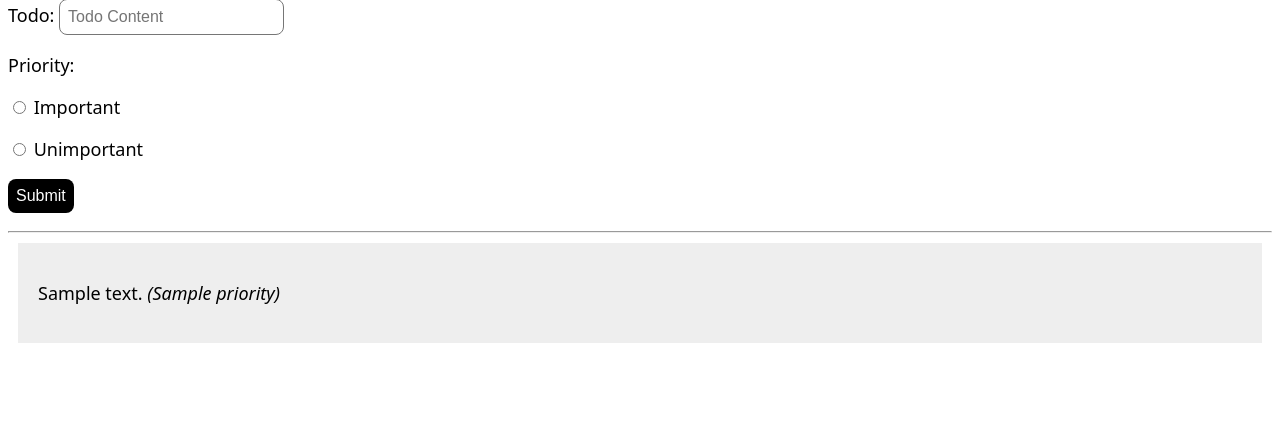
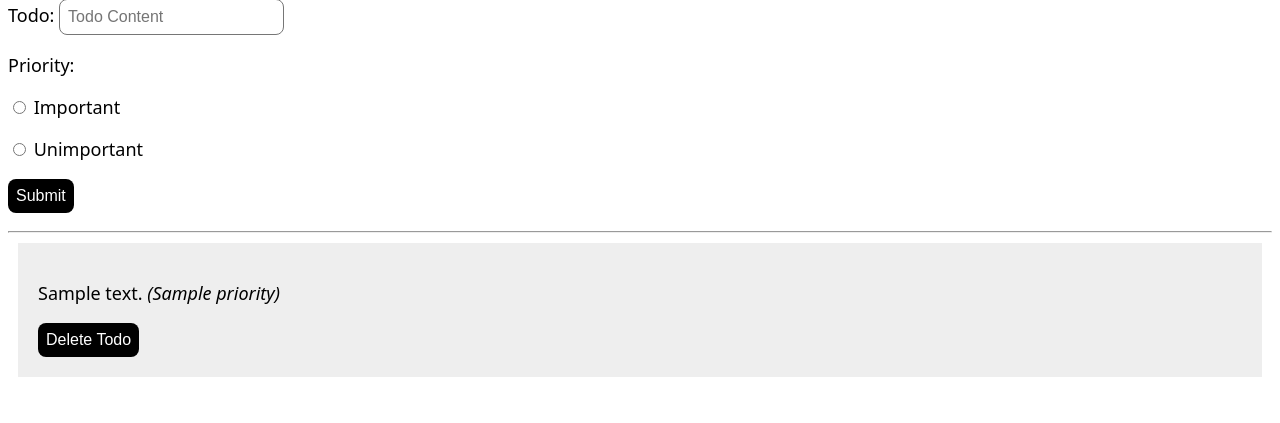
Before and after one commit to joemiddie13/todo_pymongo, a Flask app: page / in a window 1280 px wide. Shown: the part 118-541 px from the top of the page. Run offline with Flask 3, Linux system fonts and the light colour scheme; a database or web service that is not in the repository returns one stand-in record (values such as "Sample title").

Commit message:
Working application up to Studio 3T application. Next, stretch challenges.

```diff
--- a/app.py
+++ b/app.py
@@ -17,5 +17,10 @@ def index():
         todos.insert_one({'content': content, 'priority': degree})
         return redirect(url_for('index'))
 
-    all_todos = todos.find() # Add this line outside the if block!
-    return render_template('index.html', todos=all_todos) # add todos here!
+    all_todos = todos.find()
+    return render_template('index.html', todos=all_todos)
+
+@app.post('/<id>/delete/')
+def delete(id):
+    todos.delete_one({"_id": ObjectId(id)})
+    return redirect(url_for('index'))
--- a/templates/index.html
+++ b/templates/index.html
@@ -33,9 +33,17 @@
 		</form>
     <hr>
     {% for todo in todos %}
-        <div class="todo">
-            <p class="{{ todo.priority }}">{{ todo.content }} <em>({{ todo.priority }})</em></p>
-        </div>
+      <div class="todo">
+        <p class="{{ todo.priority }}">{{ todo.content }} <em>({{ todo.priority }})</em></p>
+
+        <!-- New: delete button  -->
+        <form method="POST" action="{{ '/' ~ todo._id ~ '/delete/'  }}">
+          <input
+            type="submit"
+            value="Delete Todo"
+            onclick="return confirm('Are you sure you want to delete this entry?')">
+        </form>
+    </div>
     {% endfor %}
 	</div>
 </body>
```
